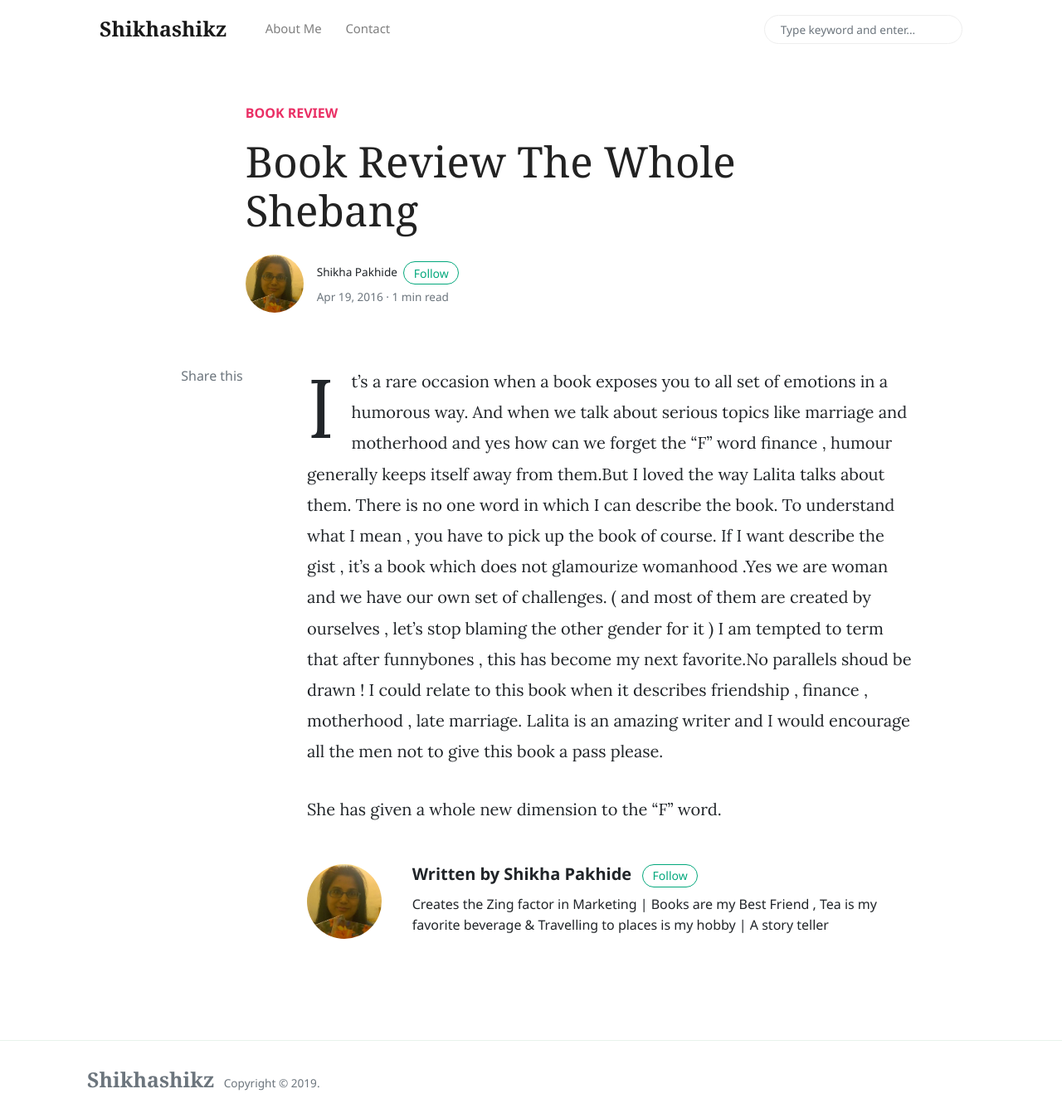
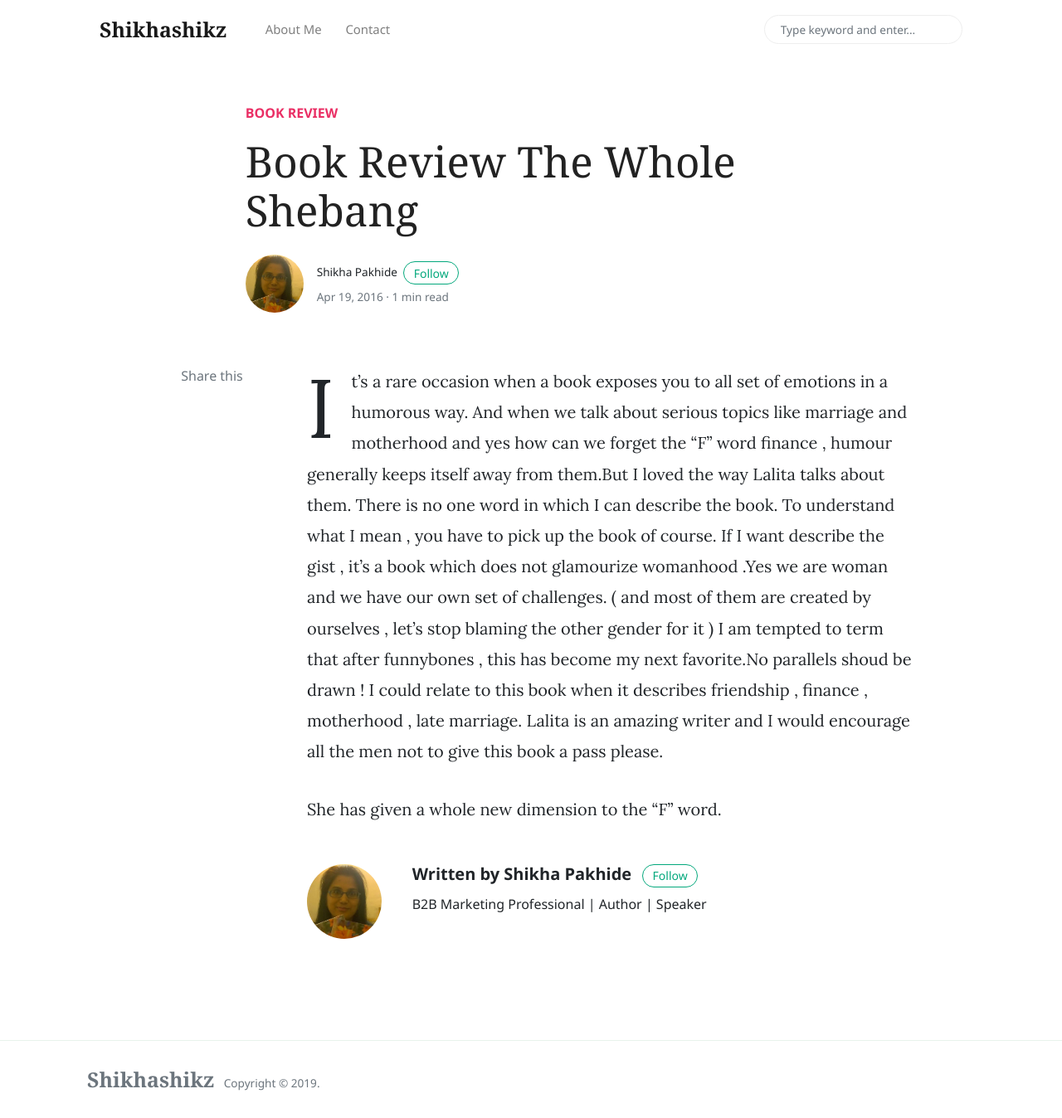
Before and after one commit to shikhashikz/shikhashikz.github.io, a Jekyll site: the page built from _posts/2016-04-19-the-whole-shebang.md, in a window 1280 px wide and 1348 px high. Shown: the whole window at 83% size. Built offline with Jekyll 4.4.1, drawn with Linux system fonts in a browser that asks for light colours; nearby versions of some CDN libraries; comment, search, counter and statistics services are not loaded.

Commit message:
Updated "Footer Bio #4"

```diff
--- a/_config.yml
+++ b/_config.yml
@@ -23,7 +23,7 @@ authors:
       name:           Shikha Pakhide
       site:           https://www.shikhashikz.com
       avatar:         /assets/images/shikhashikz.jpg
-      bio:            "Creates the Zing factor in Marketing | Books are my Best Friend , Tea is my favorite beverage & Travelling to places is my hobby | A story teller"
+      bio:            "B2B Marketing Professional | Author | Speaker"
       email:          shikhapakhide@gmail.com
       twitter:        https://twitter.com/shikhashikz
 
```
